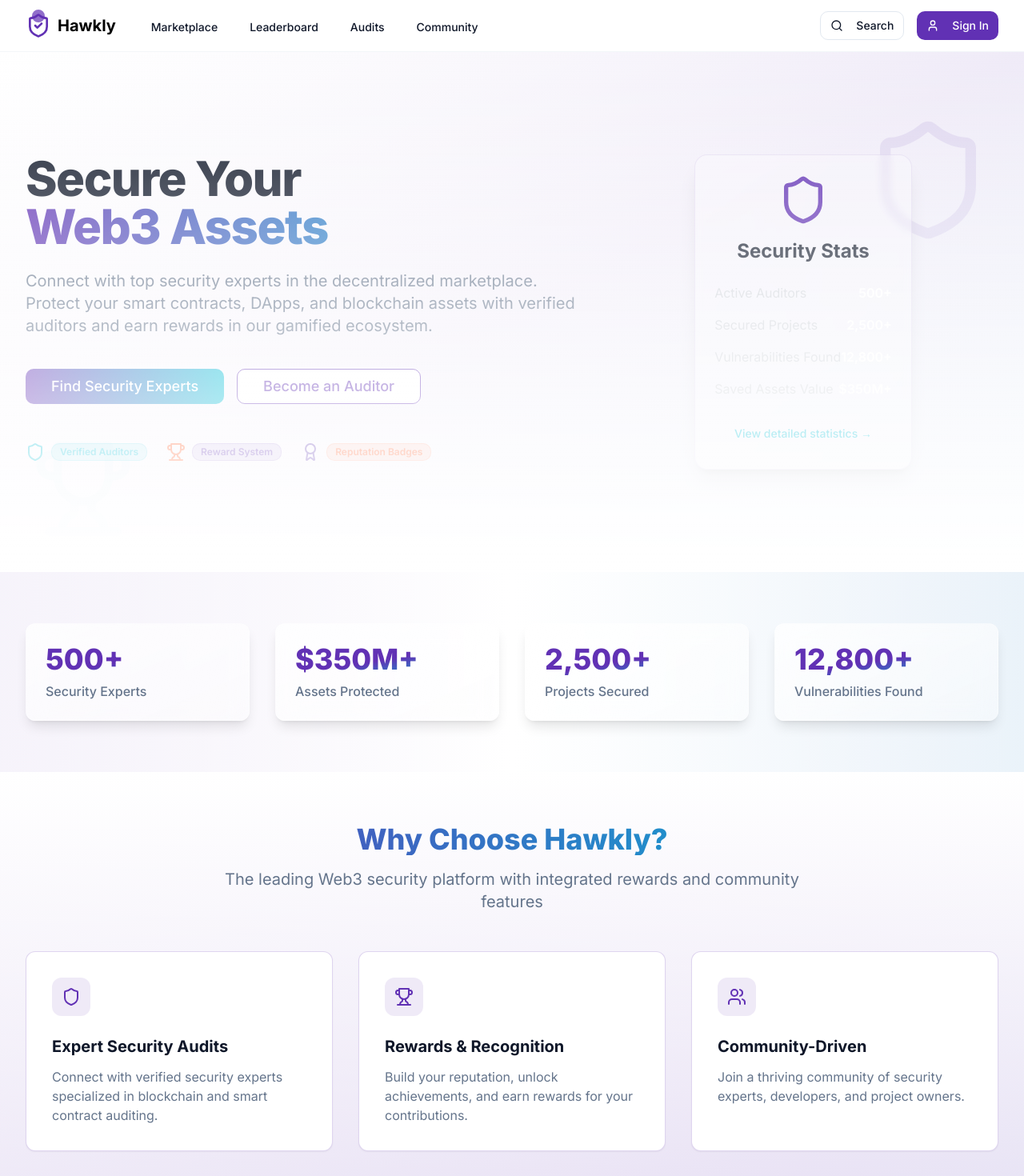
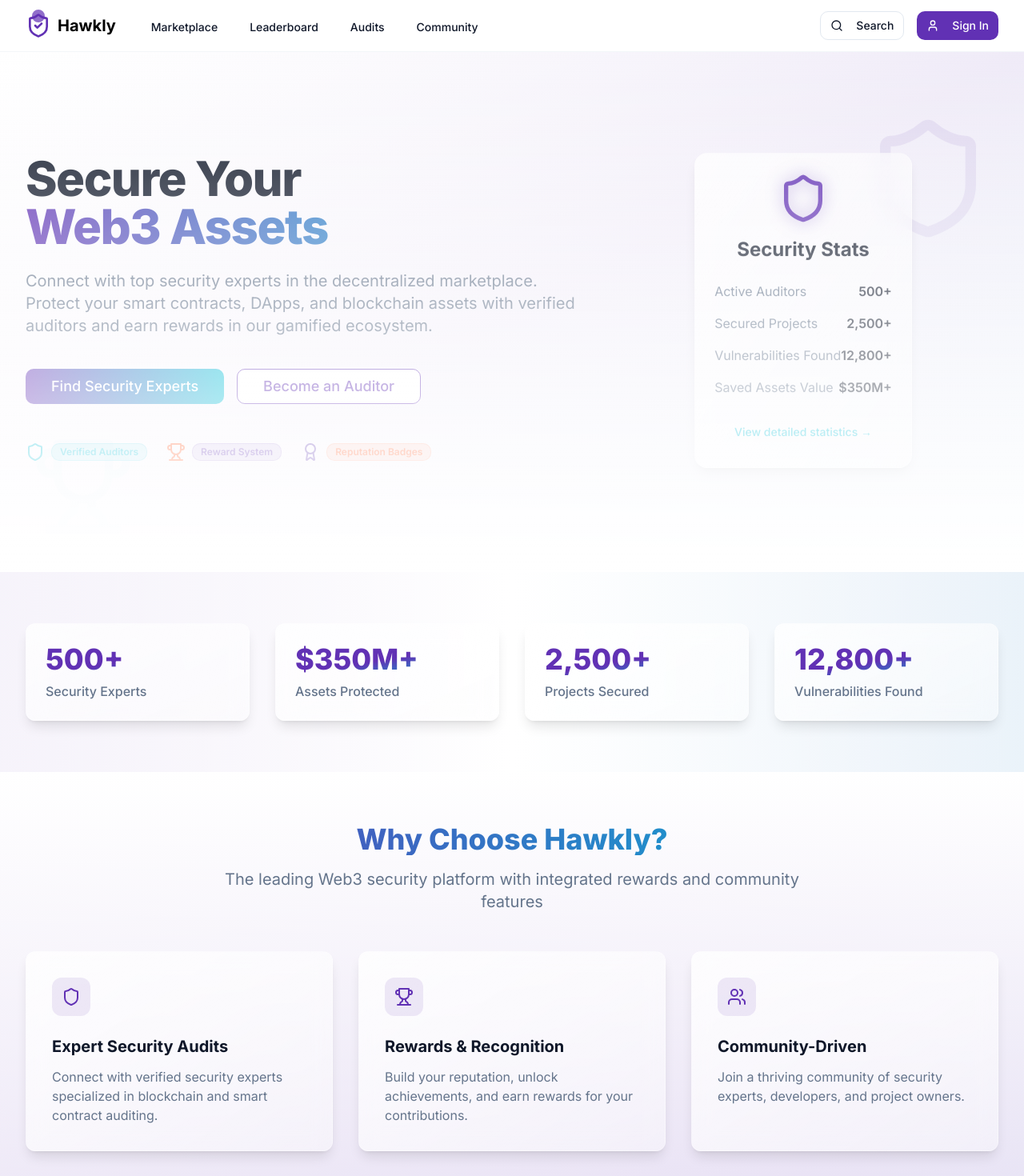
Before and after one commit to wund3run/secure-web3-arena, a React (Vite) app: page / in a window 1280 px wide. Shown: the top 1470 px of the page at 80% size. Built offline with nearby package versions, Linux system fonts and the light colour scheme.

Commit message:
Fix design bugs
Fix all identified design issues across the application.

```diff
--- a/src/components/home/hero-section.tsx
+++ b/src/components/home/hero-section.tsx
@@ -1,3 +1,4 @@
+
 import { Trophy, Shield, Award } from "lucide-react";
 import { Button } from "@/components/ui/button";
 import { Link } from "react-router-dom";
@@ -52,27 +53,27 @@ export function HeroSection() {
           </div>
 
           <div className="mt-16 sm:mt-24 lg:mt-0 lg:col-span-5 flex justify-center items-center">
-            <div className="bg-card/30 backdrop-blur-sm rounded-2xl p-6 border border-primary/10 shadow-xl animate-float">
+            <div className="glass-card rounded-2xl p-6 shadow-xl animate-float">
               <div className="flex justify-center mb-4">
                 <Shield className="h-16 w-16 text-primary animate-pulse-glow" />
               </div>
               <h3 className="text-2xl font-bold text-center text-foreground mb-6">Security Stats</h3>
               <div className="space-y-4">
                 <div className="flex justify-between">
-                  <span className="text-gray-300">Active Auditors</span>
-                  <span className="font-semibold text-white">500+</span>
+                  <span className="text-muted-foreground">Active Auditors</span>
+                  <span className="font-semibold text-foreground">500+</span>
                 </div>
                 <div className="flex justify-between">
-                  <span className="text-gray-300">Secured Projects</span>
-                  <span className="font-semibold text-white">2,500+</span>
+                  <span className="text-muted-foreground">Secured Projects</span>
+                  <span className="font-semibold text-foreground">2,500+</span>
                 </div>
                 <div className="flex justify-between">
-                  <span className="text-gray-300">Vulnerabilities Found</span>
-                  <span className="font-semibold text-white">12,800+</span>
+                  <span className="text-muted-foreground">Vulnerabilities Found</span>
+                  <span className="font-semibold text-foreground">12,800+</span>
                 </div>
                 <div className="flex justify-between">
-                  <span className="text-gray-300">Saved Assets Value</span>
-                  <span className="font-semibold text-white">$350M+</span>
+                  <span className="text-muted-foreground">Saved Assets Value</span>
+                  <span className="font-semibold text-foreground">$350M+</span>
                 </div>
               </div>
               <div className="mt-6">
--- a/src/index.css
+++ b/src/index.css
@@ -51,4 +51,28 @@
   .hover-lift {
     @apply transition-all duration-300 hover:-translate-y-1 hover:shadow-lg;
   }
+
+  .text-gradient {
+    @apply bg-clip-text text-transparent bg-gradient-to-r from-primary to-secondary;
+  }
+
+  @keyframes float {
+    0% { transform: translateY(0px); }
+    50% { transform: translateY(-10px); }
+    100% { transform: translateY(0px); }
+  }
+
+  @keyframes pulse-glow {
+    0% { filter: drop-shadow(0 0 2px rgba(94, 53, 177, 0.3)); }
+    50% { filter: drop-shadow(0 0 10px rgba(94, 53, 177, 0.6)); }
+    100% { filter: drop-shadow(0 0 2px rgba(94, 53, 177, 0.3)); }
+  }
+
+  .animate-float {
+    animation: float 6s ease-in-out infinite;
+  }
+
+  .animate-pulse-glow {
+    animation: pulse-glow 2s ease-in-out infinite;
+  }
 }
--- a/src/pages/Index.tsx
+++ b/src/pages/Index.tsx
@@ -1,3 +1,4 @@
+
 import { Navbar } from "@/components/layout/navbar";
 import { Footer } from "@/components/layout/footer";
 import { HeroSection } from "@/components/home/hero-section";
@@ -49,7 +50,7 @@ function FeaturesSection() {
           {features.map((feature) => (
             <div
               key={feature.id}
-              className="group relative bg-card hover:bg-card/80 transition-colors rounded-xl p-8 border border-primary/20 shadow-sm hover:shadow-md"
+              className="group relative glass-card rounded-xl p-8 hover-lift"
             >
               <div className="relative z-10">
                 <div className="h-12 w-12 rounded-lg bg-primary/10 flex items-center justify-center mb-6 group-hover:bg-primary/20 transition-colors">
```
